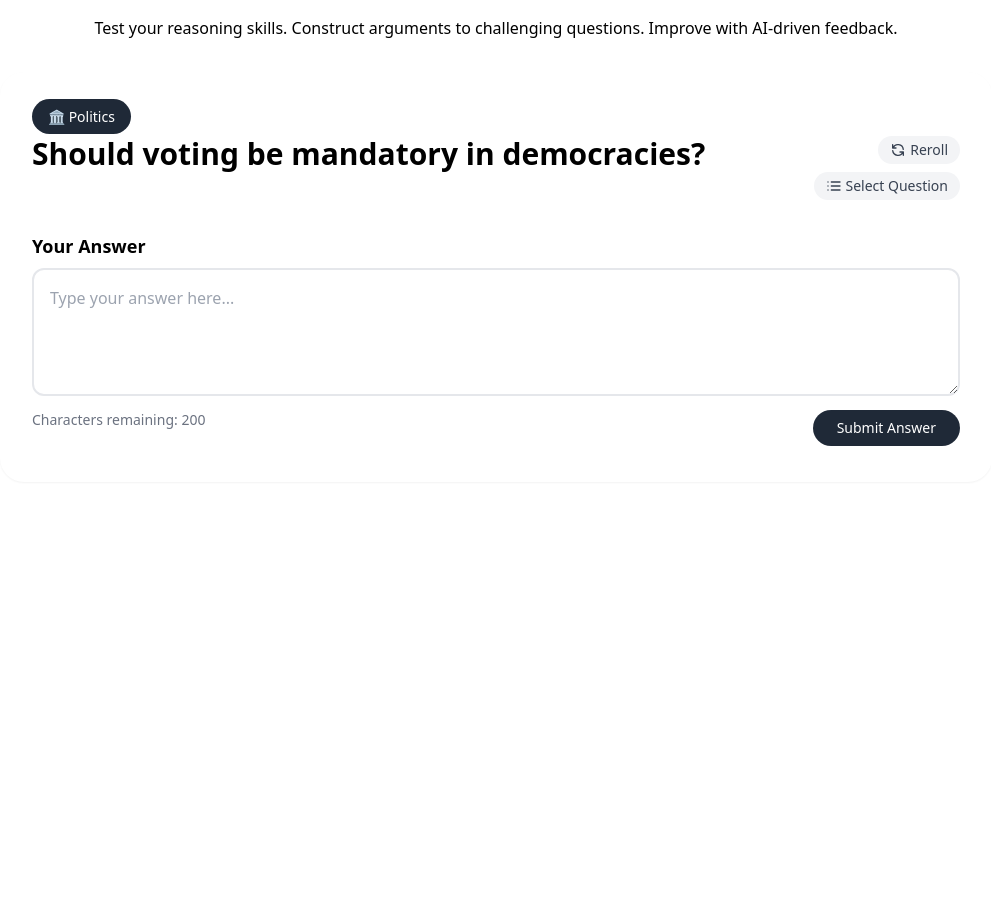
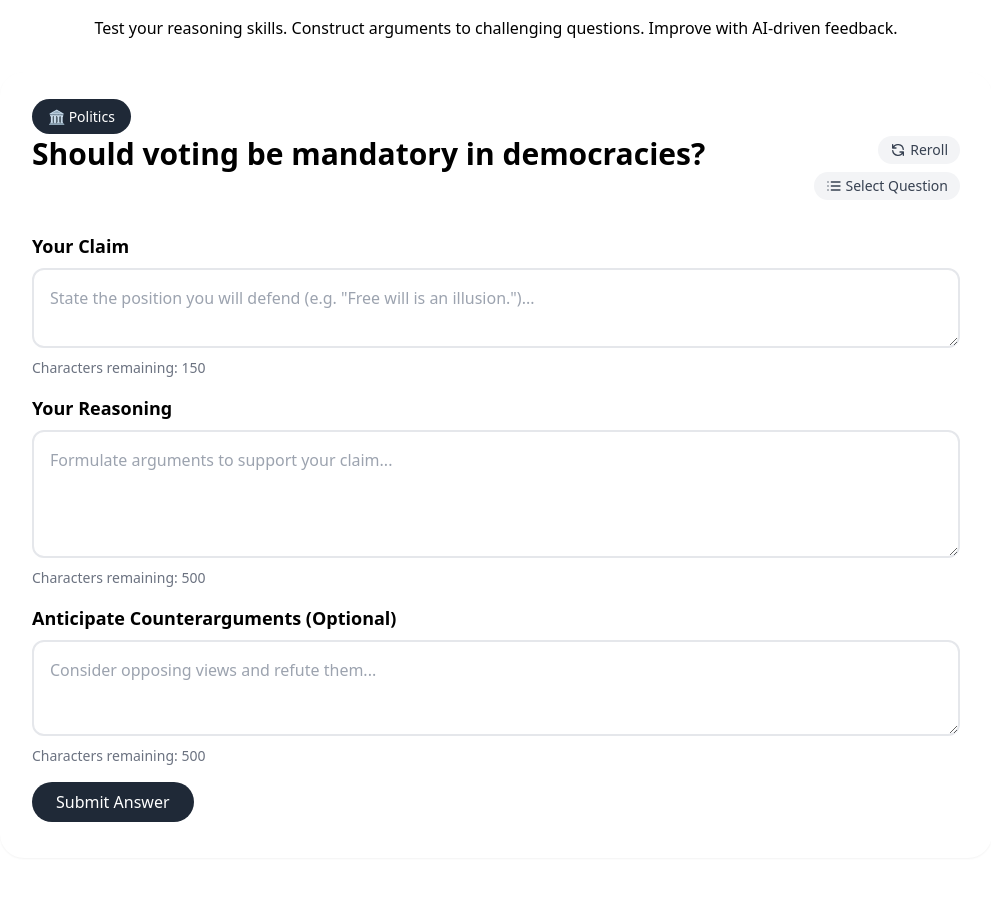
Before and after one commit to amagrabi/argumentor, a Flask app: page / in a window 1280 px wide. Shown: the part 60-974 px from the top of the page, without its empty margins (144-1135 px from the left). Before the commit the page ends 506 px from the top, so only its background shows below. Run offline with Flask 3, Linux system fonts and the light colour scheme; data comes from the database, SQL or seed files in the repository.

Commit message:
Separate answer into three parts

```diff
--- a/src/app.py
+++ b/src/app.py
@@ -205,15 +205,23 @@ def submit_answer():
         return jsonify({"error": "Content-Type must be application/json"}), 400
 
     data = request.json
-    answer_text = data.get("answer", "").strip()
+    claim = data.get("claim", "").strip()
+    argument = data.get("argument", "").strip()
+    counterargument = (data.get("counterargument", "") or "").strip()
 
-    if not answer_text:
-        return jsonify({"error": "Answer cannot be empty"}), 400
+    if not claim or not argument:
+        return jsonify({"error": "Both claim and argument are required"}), 400
 
-    if len(answer_text) > 200:
-        return jsonify({"error": "Answer exceeds maximum length"}), 400
+    if (
+        len(claim) > 150
+        or len(argument) > 300
+        or (counterargument and len(counterargument) > 400)
+    ):
+        return jsonify({"error": "Character limit exceeded"}), 400
 
-    evaluation = evaluate_answer(answer_text)
+    evaluation = evaluate_answer(
+        f"Claim: {claim}\nArgument: {argument}\nCounterarguments: {counterargument}"
+    )
     xp_gained = sum(evaluation["scores"].values())
 
     old_xp = session.get("xp", 0)
@@ -245,7 +253,9 @@ def submit_answer():
         user_uuid=user_uuid,
         question_id=question_id,
         question_text=question_text,
-        answer_text=answer_text,
+        claim=claim,
+        argument=argument,
+        counterargument=counterargument if counterargument else None,
         evaluation_scores=evaluation["scores"],
         evaluation_feedback=evaluation["feedback"],
         xp_earned=xp_gained,
--- a/src/models.py
+++ b/src/models.py
@@ -21,7 +21,9 @@ class Answer(db.Model):
     user_uuid = db.Column(db.String(36), db.ForeignKey("user.uuid"), nullable=False)
     question_id = db.Column(db.String(50), nullable=True)
     question_text = db.Column(db.Text, nullable=True)
-    answer_text = db.Column(db.Text, nullable=False)
+    claim = db.Column(db.Text, nullable=False)
+    argument = db.Column(db.Text, nullable=False)
+    counterargument = db.Column(db.Text)
     evaluation_scores = db.Column(db.JSON, nullable=False)
     evaluation_feedback = db.Column(db.JSON, nullable=False)
     xp_earned = db.Column(db.Integer, nullable=False)
--- a/src/static/js/main.js
+++ b/src/static/js/main.js
@@ -134,6 +134,10 @@ async function getNewQuestion(shouldScroll = true) {
     currentQuestion = question;
     sessionStorage.setItem("currentQuestion", JSON.stringify(question));
 
+    document.getElementById("claimInput").value = "";
+    document.getElementById("argumentInput").value = "";
+    document.getElementById("counterargumentInput").value = "";
+
     // Animate the new question description
     const questionElem = document.getElementById("questionDescription");
     if (questionElem) {
@@ -150,7 +154,16 @@ async function getNewQuestion(shouldScroll = true) {
     }
 
     if (questionElem && shouldScroll) {
-      questionElem.scrollIntoView({ behavior: "smooth", block: "start" });
+      questionElem.scrollIntoView({
+        behavior: "smooth",
+        block: "start",
+        inline: "nearest",
+      });
+
+      window.scrollTo({
+        top: 0,
+        behavior: "smooth",
+      });
     }
   } catch (error) {
     console.error("Error fetching new question:", error);
@@ -169,53 +182,44 @@ document.body.addEventListener("click", (e) => {
   }
 });
 
-// Character counter for the answer input field
-const answerInput = document.getElementById("answerInput");
-const charCount = document.getElementById("charCount");
-if (answerInput) {
-  answerInput.addEventListener("input", () => {
-    const remaining = 200 - answerInput.value.length;
-    charCount.textContent = remaining;
-    document.getElementById("errorMessage").textContent = "";
-  });
-}
+// Update character counters
+const setupCharCounter = (inputId, countId, maxLength) => {
+  const input = document.getElementById(inputId);
+  const count = document.getElementById(countId);
+  if (input && count) {
+    input.addEventListener("input", () => {
+      const remaining = maxLength - input.value.length;
+      count.textContent = remaining;
+      document.getElementById("errorMessage").textContent = "";
+    });
+  }
+};
 
-// Helper function for number animation
-function animateNumber(element, start, end, interval) {
-  let current = start;
-  const steps = 15;
-  const stepValue = (end - start) / steps;
-  const startColor = hexToRgb("#e53e3e");
-  const endColor = hexToRgb(element.getAttribute("data-color"));
+// Initialize all counters
+setupCharCounter("claimInput", "claimCount", 200);
+setupCharCounter("argumentInput", "argumentCount", 500);
+setupCharCounter("counterargumentInput", "counterargumentCount", 500);
 
-  const timer = setInterval(() => {
-    current += stepValue;
-    const factor = (current - start) / (end - start);
-    const color = interpolateColor(startColor, endColor, factor);
-    element.style.color = rgbToHex(color.r, color.g, color.b);
+// Updated submission handler
+document.getElementById("submitAnswer").addEventListener("click", async () => {
+  const claim = document.getElementById("claimInput").value.trim();
+  const argument = document.getElementById("argumentInput").value.trim();
+  const counterargument = document
+    .getElementById("counterargumentInput")
+    .value.trim();
 
-    if (
-      (stepValue > 0 && current >= end) ||
-      (stepValue < 0 && current <= end)
-    ) {
-      current = end;
-      clearInterval(timer);
-    }
-    element.textContent = Math.floor(current) + "/10";
-  }, 30);
-}
-
-// Answer submission handling
-document.getElementById("submitAnswer").addEventListener("click", async () => {
-  const answer = answerInput.value.trim();
-  if (!answer) {
+  if (!claim || !argument) {
     document.getElementById("errorMessage").textContent =
-      "Please provide an answer before submitting.";
+      "Please fill in both required fields (Claim and Argument) before submitting.";
     return;
   }
 
-  // Build the payload to include the question_id using the correct variable
-  const payload = { answer };
+  const payload = {
+    claim,
+    argument,
+    counterargument: counterargument || null, // Store empty as null
+  };
+
   if (currentQuestion && currentQuestion.id) {
     payload.question_id = currentQuestion.id;
   }
@@ -288,12 +292,37 @@ document.getElementById("submitAnswer").addEventListener("click", async () => {
         if (span._animationTimer) clearInterval(span._animationTimer);
       });
 
-      document.querySelectorAll(".score-value").forEach((span, index) => {
-        const delay = index * 100;
-        setTimeout(() => {
-          animateNumber(span, 1, parseInt(span.getAttribute("data-final")), 30);
-        }, delay);
-      });
+      // Update the score display logic in the evaluation results
+      document
+        .querySelectorAll(".score-value")
+        .forEach((scoreElement, index) => {
+          const finalScore = parseFloat(scoreElement.dataset.final);
+          const targetColor = scoreElement.dataset.color;
+          const startColor = hexToRgb("#e53e3e");
+          const endColor = hexToRgb(targetColor);
+
+          let current = 1;
+          const updateScore = () => {
+            if (current <= finalScore) {
+              const factor = (current - 1) / 9; // Normalize to 0-1 based on 10-point scale
+              const interpolated = interpolateColor(
+                startColor,
+                endColor,
+                factor
+              );
+              scoreElement.style.color = rgbToHex(
+                interpolated.r,
+                interpolated.g,
+                interpolated.b
+              );
+              scoreElement.textContent = `${current}/10`;
+              current++;
+              requestAnimationFrame(updateScore);
+            }
+          };
+          requestAnimationFrame(updateScore);
+        });
+
       document.querySelectorAll(".feedback").forEach((paragraph, index) => {
         const delay = index * 100;
         setTimeout(() => {
@@ -406,7 +435,11 @@ function updateSelectedCategories() {
     currentQuestion &&
     !selectedCategories.includes(currentQuestion.category)
   ) {
-    getNewQuestion(false);
+    getNewQuestion(false).then(() => {
+      document.getElementById("claimInput").value = "";
+      document.getElementById("argumentInput").value = "";
+      document.getElementById("counterargumentInput").value = "";
+    });
   }
 }
 
@@ -480,11 +513,10 @@ document
                       selected.description,
                       15
                     );
-                    document.getElementById("answerInput").value = "";
+                    document.getElementById("claimInput").value = "";
+                    document.getElementById("argumentInput").value = "";
+                    document.getElementById("counterargumentInput").value = "";
                     document.getElementById("charCount").textContent = "200";
-                    document
-                      .getElementById("evaluationResults")
-                      .classList.add("hidden");
                     document.getElementById("errorMessage").textContent = "";
                     document
                       .getElementById("questionSelectionOverlay")
@@ -520,3 +552,40 @@ document
         .classList.add("hidden");
     }
   });
+
+document.getElementById("nextQuestion").addEventListener("click", async () => {
+  try {
+    // Clear evaluation results completely
+    const evaluationResults = document.getElementById("evaluationResults");
+    evaluationResults.classList.add("hidden");
+    document.getElementById("scores").innerHTML = "";
+    document.getElementById("xpGained").innerHTML = "<strong>0</strong>";
+    document.getElementById("currentLevel").innerHTML =
+      "<strong>Level 1 (Novice Thinker)</strong>";
+    document.getElementById("xpProgressText").textContent = "0 / 0";
+
+    // Get new question and scroll to it
+    await getNewQuestion(true);
+
+    // Reset form fields
+    document.getElementById("claimInput").value = "";
+    document.getElementById("argumentInput").value = "";
+    document.getElementById("counterargumentInput").value = "";
+
+    // Force scroll to question section
+    document.getElementById("questionDescription").scrollIntoView({
+      behavior: "smooth",
+      block: "start",
+      inline: "nearest",
+    });
+
+    window.scrollTo({
+      top: 0,
+      behavior: "smooth",
+    });
+  } catch (error) {
+    console.error("Error loading new question:", error);
+    document.getElementById("errorMessage").textContent =
+      "Failed to load new question";
+  }
+});
--- a/src/templates/index.html
+++ b/src/templates/index.html
@@ -228,18 +228,62 @@
         <!-- Answer Section -->
         <div class="space-y-6">
           <div class="mt-8">
-            <label class="block text-lg font-bold mb-2">Your Answer</label>
-            <textarea
-              id="answerInput"
-              class="w-full p-4 border-2 border-gray-200 rounded-xl focus:border-gray-700 focus:ring focus:ring-gray-500 h-32"
-              placeholder="Type your answer here..."
-              maxlength="200"
-            ></textarea>
-            <div class="mt-2">
-              <div class="flex justify-between text-sm text-gray-500">
-                <span
-                  >Characters remaining: <span id="charCount">200</span></span
+            <div class="space-y-4">
+              <div>
+                <label class="block text-lg font-bold mb-2">Your Claim</label>
+                <textarea
+                  id="claimInput"
+                  class="w-full p-4 border-2 border-gray-200 rounded-xl focus:border-gray-700 focus:ring focus:ring-gray-500 h-20"
+                  placeholder='State the position you will defend (e.g. "Free will is an illusion.")...'
+                  maxlength="150"
+                ></textarea>
+                <div class="mt-1 text-sm text-gray-500">
+                  <span
+                    >Characters remaining:
+                    <span id="claimCount">150</span></span
+                  >
+                </div>
+              </div>
+
+              <div>
+                <label class="block text-lg font-bold mb-2"
+                  >Your Reasoning</label
                 >
+                <textarea
+                  id="argumentInput"
+                  class="w-full p-4 border-2 border-gray-200 rounded-xl focus:border-gray-700 focus:ring focus:ring-gray-500 h-32"
+                  placeholder="Formulate arguments to support your claim..."
+                  maxlength="500"
+                ></textarea>
+                <div class="mt-1 text-sm text-gray-500">
+                  <span
+                    >Characters remaining:
+                    <span id="argumentCount">500</span></span
+                  >
+                </div>
+              </div>
+
+              <div>
+                <label class="block text-lg font-bold mb-2"
+                  >Anticipate Counterarguments (Optional)</label
+                >
+                <textarea
+                  id="counterargumentInput"
+                  class="w-full p-4 border-2 border-gray-200 rounded-xl focus:border-gray-700 focus:ring focus:ring-gray-500 h-24"
+                  placeholder="Consider opposing views and refute them..."
+                  maxlength="500"
+                ></textarea>
+                <div class="mt-1 text-sm text-gray-500">
+                  <span
+                    >Characters remaining:
+                    <span id="counterargumentCount">500</span></span
+                  >
+                </div>
+              </div>
+            </div>
+
+            <div class="mt-4">
+              <div class="flex justify-between items-center">
                 <button
                   id="submitAnswer"
                   class="bg-gray-800 text-white px-6 py-2 rounded-full hover:bg-gray-700 transition-colors"
```
